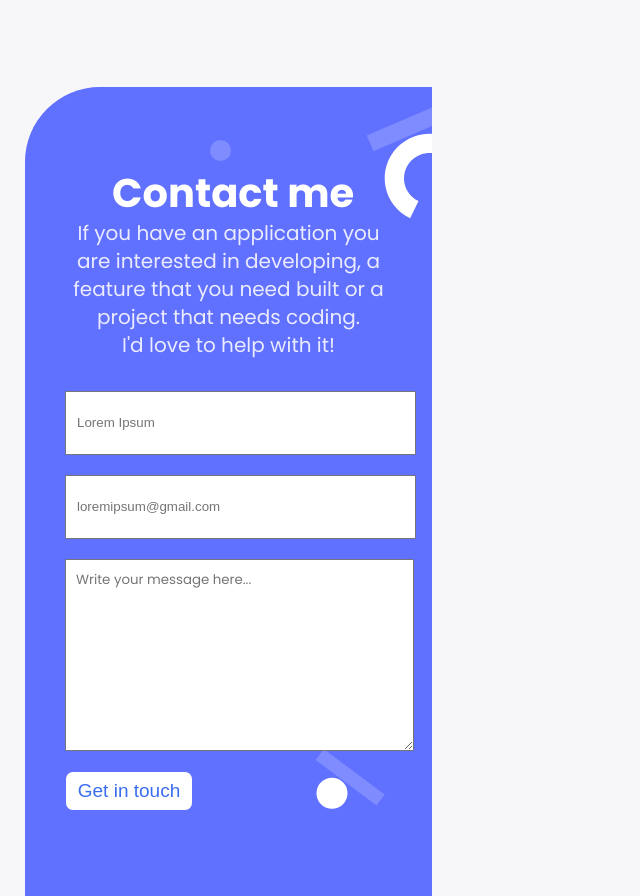
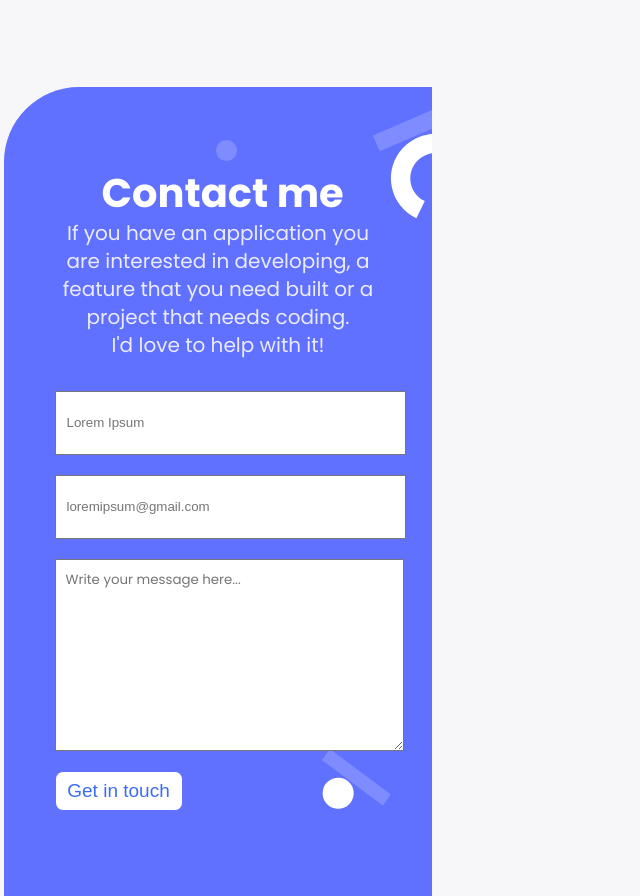
Before and after one commit to pradmon/MyPortfolio, a website: page index.html in a window 1280 px wide. Shown: the part 3977-4873 px from the top of the page, without its empty margins (0-640 px from the left). Drawn offline with Linux system fonts and the light colour scheme.

Commit message:
Add changes in the form file

```diff
--- a/style.css
+++ b/style.css
@@ -360,7 +360,6 @@ body {
 .contact {
   padding-top: 80px;
   position: relative;
-  width: 100%;
   display: flex;
   flex-direction: column;
   justify-content: center;
@@ -370,6 +369,7 @@ body {
   background-repeat: no-repeat;
   background-position: 130% 20%;
   border-radius: 75px 0 0 0;
+  margin-left: -21px;
 }
 
 .contact_footer p {
@@ -450,57 +450,3 @@ form textarea {
   background-color: #2230d2;
   color: #fff;
 }
-
-/*
-form {
-  display: flex;
-  flex-direction: column;
-  row-gap: 20px;
-  margin: 70px 0;
-  font-family: 'Poppins', sans-serif;
-  align-items: start;
-  width: 327px;
-}
-
-form input {
-  padding: 10px;
-  height: 40px;
-  width: 100%;
-  border-radius: 8px;
-  font-size: 17px;
-  font-weight: 400;
-}
-
-form textarea {
-  padding: 10px;
-  width: 100%;
-  outline: none;
-  font-family: 'Poppins', sans-serif;
-  font-size: 15px;
-  font-weight: 400;
-  height: 170px;
-  top: 5140px;
-  left: 21px;
-  border-radius: 8px;
-}
-
-.start {
-  width: 150px;
-  size: 17px;
-  font-weight: 500;
-  padding: 10px;
-  margin-bottom: 40px;
-  border-radius: 8px;
-}
-
-.form-start name1 {
-  padding-left: 47px;
-  align-items: center;
-  font-family: 'poppins', "Trebuchet MS", "Lucida Sans Unicode", sans-serif;
-  font-style: normal;
-  font-weight: 700px;
-  font-size: 40px;
-  line-height: 52px;
-  color: #fff;
-}
-*/
```
